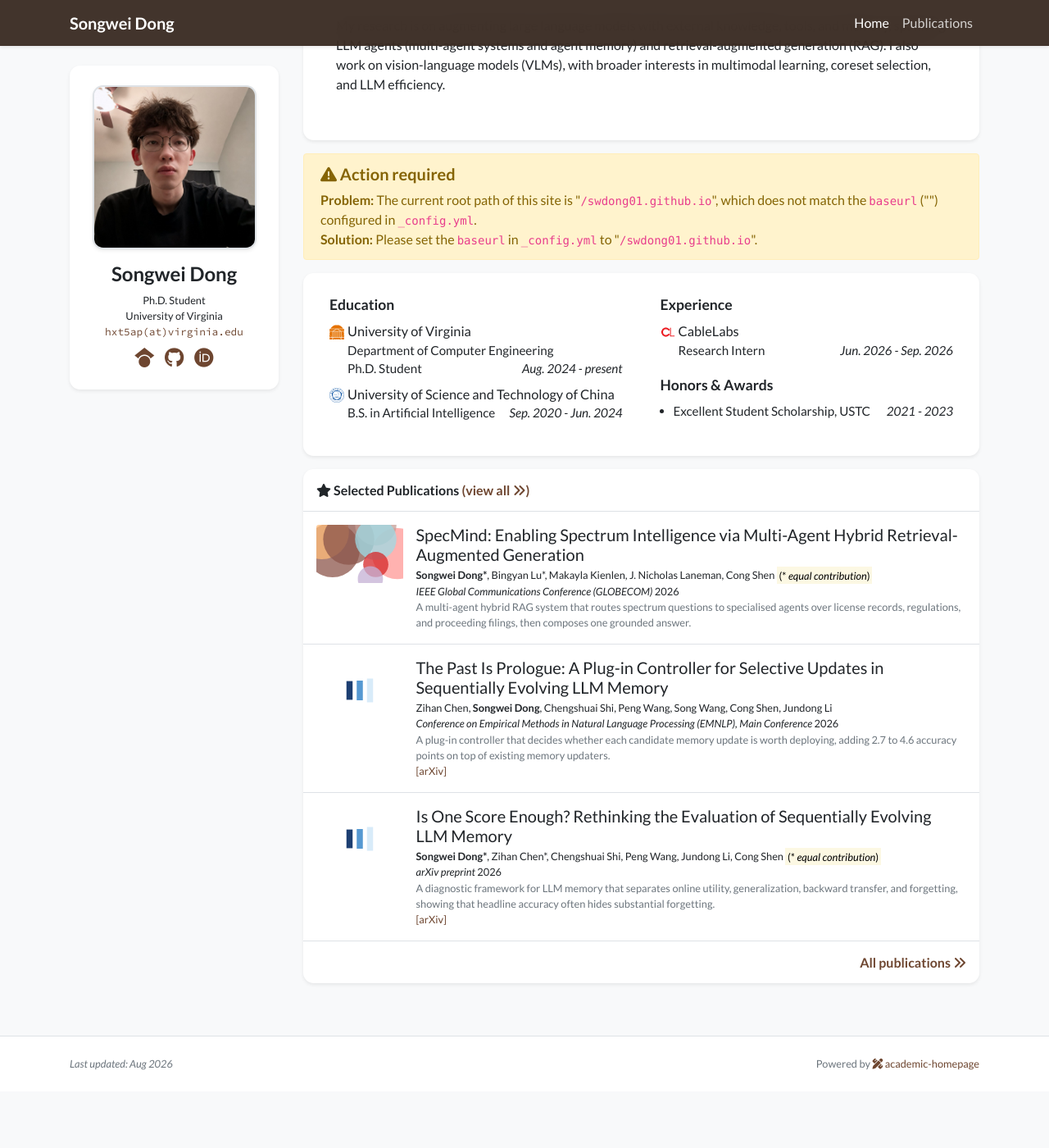
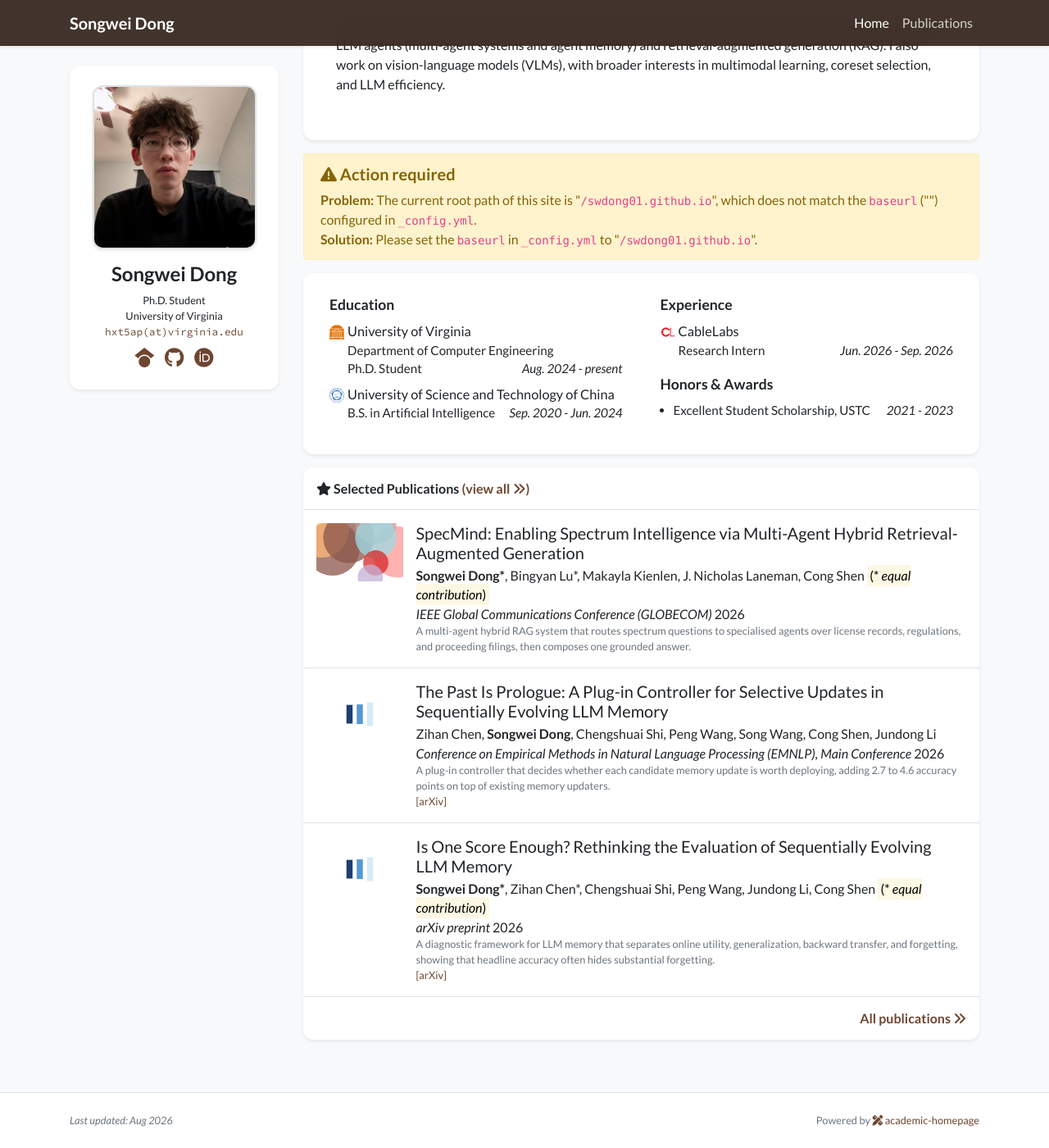
Before and after one commit to swdong01/swdong01.github.io, a Jekyll site: the page built from index.html, in a window 1280 px wide and 1400 px high, scrolled down 247 px. Shown: the whole window at 82% size. Built offline with Jekyll 4.4.1, drawn with Linux system fonts in a browser that asks for light colours; nearby versions of some CDN libraries; a style sheet for code colours, icons or effects is not loaded; before the commit the page ends 1578 px from its top, so only the background shows below that.

Commit message:
Give the author and venue lines their own size
The template renders authors, venue and blurb all at .small, so a card had
no visual ladder. Lift just the first two to 1rem, leaving title at 1.25rem
and the blurb at 0.875rem.

Co-Authored-By: Claude Opus 5 (1M context) <noreply@anthropic.com>

```diff
--- a/_includes/widgets/publication_item.html
+++ b/_includes/widgets/publication_item.html
@@ -10,8 +10,8 @@
         </div>
         <div class="col-md-9 col-xl-10 p-3 pl-md-0">
             <h5 class="mt-0 mb-1 font-weight-normal">{{ item.title }}</h5>
-            <p class="mt-0 mb-0 small">{% include widgets/author_list.html authors=item.authors %}</p>
-            <p class="mt-0 mb-0 small">{{item.pub_pre}}<i>{{ item.pub }}</i>{{ item.pub_post }} {{ item.pub_date }} {{ item.pub_last }} <span data-semantic-scholar-id="{{ item.semantic_scholar_id }}"></span></p>
+            <p class="mt-0 mb-0 small publication-meta">{% include widgets/author_list.html authors=item.authors %}</p>
+            <p class="mt-0 mb-0 small publication-meta">{{item.pub_pre}}<i>{{ item.pub }}</i>{{ item.pub_post }} {{ item.pub_date }} {{ item.pub_last }} <span data-semantic-scholar-id="{{ item.semantic_scholar_id }}"></span></p>
             <p class="mt-0 mb-0 small text-muted">{{ item.abstract }}</p>
 
             <p class="small pb-0 mb-0 lh-125 text-muted abstract-links">
@@ -34,8 +34,8 @@
             <div class="mb-auto"></div>
             <div>
                 <h5 class="mt-0 mb-1 font-weight-normal">{{ item.title }}</h5>
-                <p class="mt-0 mb-0 small">{% include widgets/author_list.html authors=item.authors %}</p>
-                <p class="mt-0 mb-0 small">{{item.pub_pre}}<i>{{ item.pub }}</i>{{ item.pub_post }} {{ item.pub_date }} {{ item.pub_last }} <span data-semantic-scholar-id="{{ item.semantic_scholar_id }}"></span></p>
+                <p class="mt-0 mb-0 small publication-meta">{% include widgets/author_list.html authors=item.authors %}</p>
+                <p class="mt-0 mb-0 small publication-meta">{{item.pub_pre}}<i>{{ item.pub }}</i>{{ item.pub_post }} {{ item.pub_date }} {{ item.pub_last }} <span data-semantic-scholar-id="{{ item.semantic_scholar_id }}"></span></p>
                 <p class="mt-0 mb-0 small text-muted">{{ item.abstract }}</p>
 
                 <p class="small pb-0 mb-0 lh-125 text-muted abstract-links">
--- a/assets/css/global.css
+++ b/assets/css/global.css
@@ -207,3 +207,10 @@ div.lazy {
     object-fit: contain;
     background-color: #fff;
 }
+
+/* Publication cards read title > meta > blurb. The template ships authors,
+   venue and blurb all at Bootstrap's .small, which flattens that ladder. */
+.publication-meta {
+    font-size: 1rem;
+    line-height: 1.45;
+}
```
